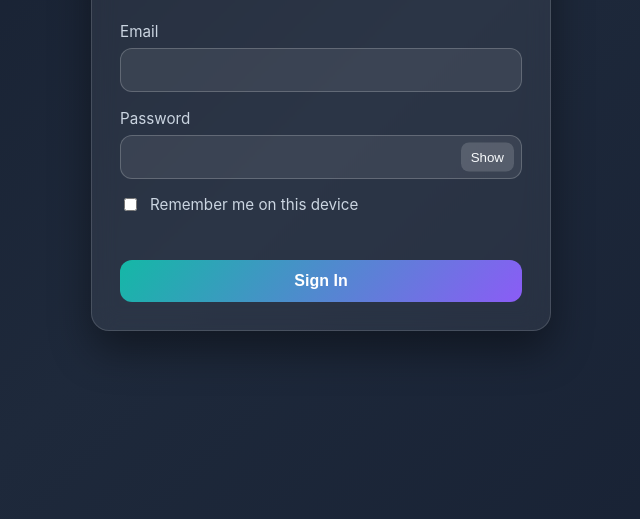
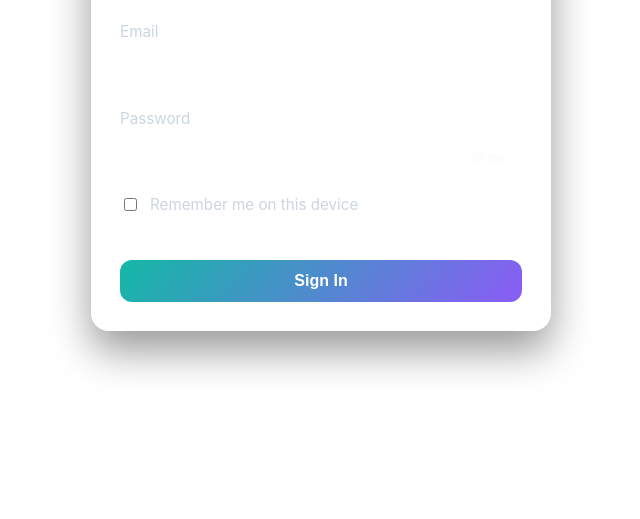
Before and after one commit to ljwebdevelopment/boothrentpro, a plain HTML site: page index.html in a window 1280 px wide. Shown: the part 281-800 px from the top of the page, without its empty margins (319-959 px from the left). Drawn offline with Linux system fonts and the light colour scheme.

Commit message:
Update login.css

```diff
--- a/css/login.css
+++ b/css/login.css
@@ -1,5 +1,5 @@
 :root {
-  --bg-1: #0f172a;
+  --bg-1: ##ffff;
   --bg-2: #1e293b;
   --bg-3: #334155;
   --card-bg: rgba(255, 255, 255, 0.06);
```
